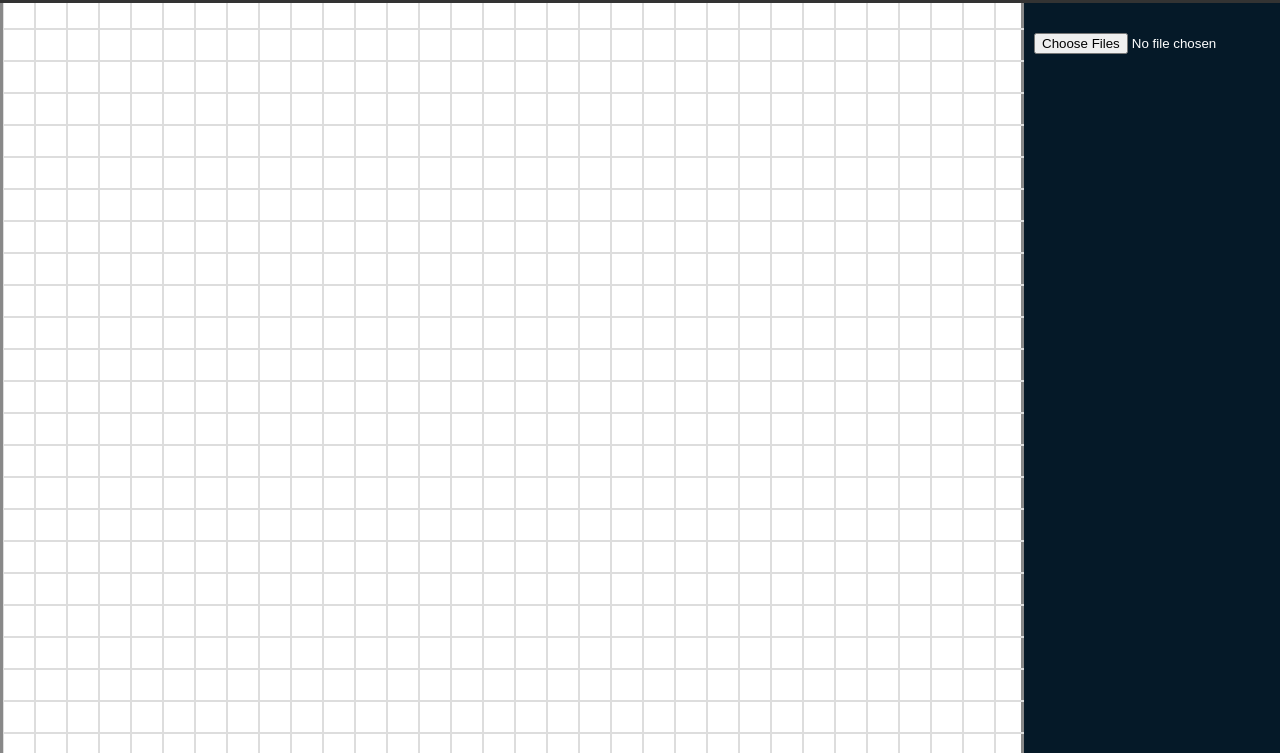
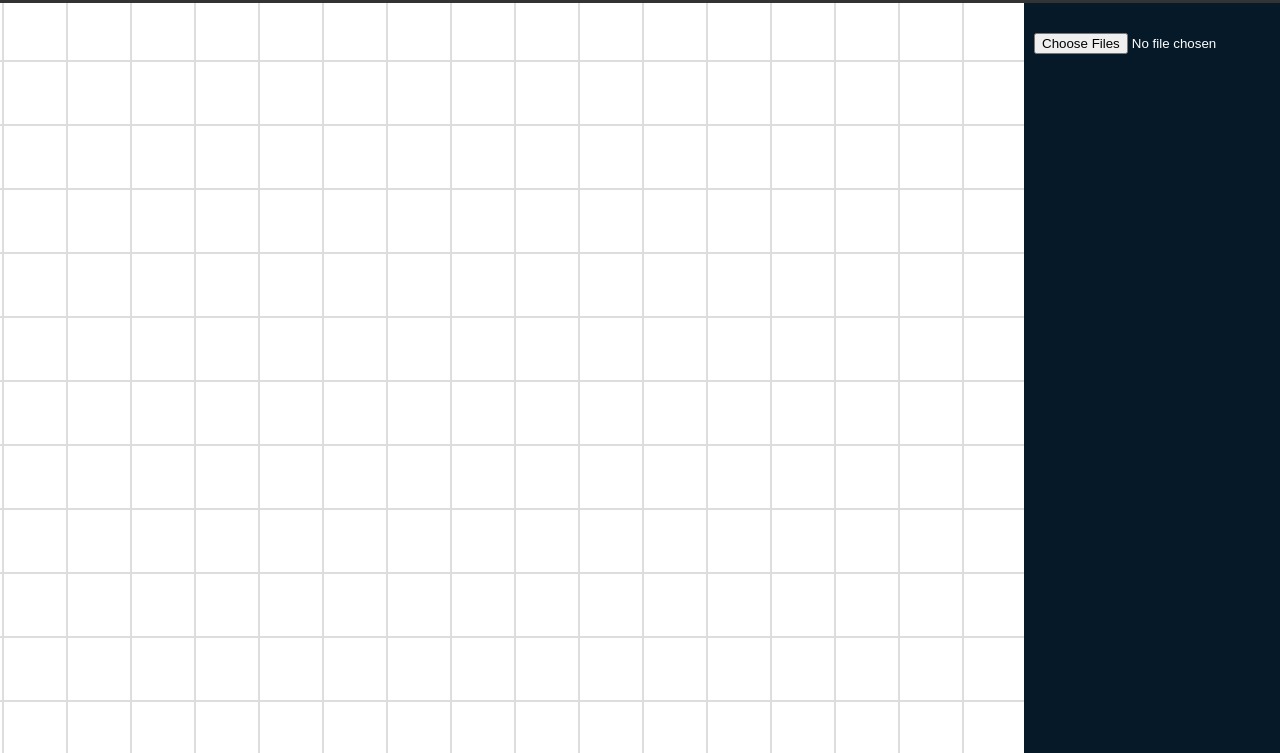
Before and after one commit to vertX-dev/SimpleUI, a plain HTML site: page index.html in a window 1280 px wide. Shown: the part 54-807 px from the top of the page. Drawn offline with Linux system fonts and the light colour scheme.

Commit message:
Update index.html

```diff
--- a/index.html
+++ b/index.html
@@ -39,10 +39,10 @@
     /* Grid container: 32x32 cells, each 64px x 64px */
     #grid-container {
       display: grid;
-      grid-template-columns: repeat(32, 32px);
-      grid-template-rows: repeat(32, 32px);
-      width: calc(32 * 32px);
-      height: calc(32 * 32px);
+      grid-template-columns: repeat(32, 64px);
+      grid-template-rows: repeat(32, 64px);
+      width: calc(32 * 64px);
+      height: calc(32 * 64px);
       border: 3px solid #888; /* Huge border for grid */
       background: #fff;       /* White background for contrast */
     }
```
